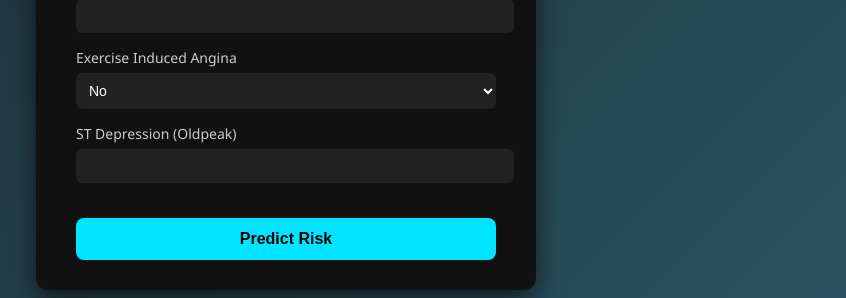
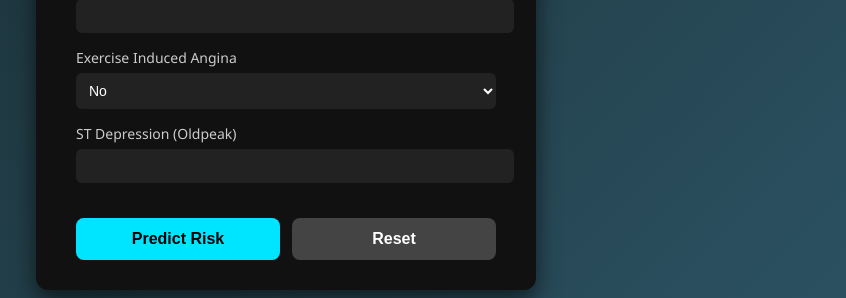
Before and after one commit to Kshitij-Nishant/Heart-Health-Predictor, a FastAPI app: page / in a window 1280 px wide. Shown: the part 668-966 px from the top of the page, without its empty margins (354-1200 px from the left). Run offline with FastAPI, Linux system fonts and the light colour scheme; parts of the project's set-up code (start-up, migrations or seed data) failed here and were passed over.

Commit message:
Modified App.py and  index.HTML for better UI experience

```diff
--- a/App.py
+++ b/App.py
@@ -47,12 +47,13 @@ def predict(
     }])
 
     prob = pipeline.predict_proba(input_df)[0,1]
+    prediction = round(prob * 100, 2)
 
     return templates.TemplateResponse(
         "index.html",
         {
             "request": request,
-            "prediction": round(float(prob), 3),
+            "prediction": prediction,
             "risk": "High Risk" if prob >= 0.5 else "Low Risk"
         }
     )
--- a/templates/index.html
+++ b/templates/index.html
@@ -94,6 +94,20 @@
             color: #69f0ae;
             font-weight: bold;
         }
+
+        .btn-group {
+            display: flex;
+            gap: 12px;
+        }
+
+        .reset-btn {
+            background: #444;
+            color: #fff;
+        }
+
+        .reset-btn:hover {
+            background: #666;
+        }
     </style>
 </head>
 
@@ -172,12 +186,15 @@
             <input type="number" step="0.1" name="oldpeak" required>
         </div>
 
-        <button type="submit">Predict Risk</button>
+        <div class="btn-group">
+            <button type="submit">Predict Risk</button>
+            <button type="reset" class="reset-btn">Reset</button>
+        </div>
     </form>
 
     {% if prediction %}
     <div class="result">
-        <p><strong>Risk Probability:</strong> {{ prediction }}</p>
+        <p><strong>Risk Probability:</strong> {{ prediction }} %</p>
         <p class="{{ 'risk-high' if risk == 'High Risk' else 'risk-low' }}">
             {{ risk }}
         </p>
```
